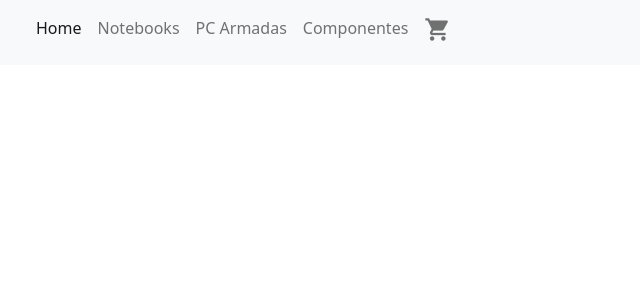
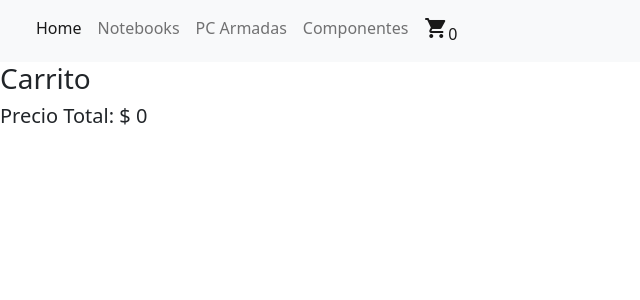
Before and after one commit to pablodiaz03/app-diaz, a React (Create React App) app: page /Cart in a window 1280 px wide. Shown: the top 300 px of the page, without its empty margins (0-640 px from the left). Built offline with nearby package versions, Linux system fonts and the light colour scheme.

Commit message:
Desafio 9

```diff
--- a/src/components/App.js
+++ b/src/components/App.js
@@ -1,14 +1,17 @@
 import Navbar from "./Navbar"
 import ItemListContainer from "./ItemListContainer"
 import ItemDetailContainer from "./ItemDetailContainer"
+import Cart from "./Cart"
 import {BrowserRouter} from "react-router-dom"
 import {Routes, Route} from "react-router-dom"
+import CartContext from "./CartContext"
 
 const App = () => {
     const greeting="Bienvenido: Pablo Diaz"
 
     return (
         <BrowserRouter>
+            <CartContext>
                 <Navbar/>
                 {/* <ItemListContainer/>
                 <ItemDetailContainer/> */}
@@ -16,8 +19,9 @@ const App = () => {
                     <Route path="/" element={<ItemListContainer/>}/>
                     <Route path="/category/:id" element={<ItemListContainer/>}/>
                     <Route path="/item/:id" element={<ItemDetailContainer/>}/>
-                {/* <Route path="/carrito" element={}/> */}
+                    <Route path="/Cart" element={<Cart/>}/>
                 </Routes>
+            </CartContext>
         </BrowserRouter>
     )
 }
--- /dev/null
+++ b/src/components/Cart.js
@@ -0,0 +1,17 @@
+import React from 'react'
+import { useContext } from 'react'
+import { contexto } from './CartContext'
+
+const Cart = () => {
+
+  const {precio_total, carrito} = useContext(contexto)
+
+  return (
+    <div>
+      <h3>Carrito</h3>
+      <h5>Precio Total: $ {precio_total}</h5>
+    </div>
+  )
+}
+
+export default Cart
--- /dev/null
+++ b/src/components/CartContext.js
@@ -0,0 +1,65 @@
+import {createContext, useState} from "react"
+
+export const contexto = createContext()
+
+const {/* Consumer, */ Provider} = contexto
+
+const CartContext = ({children}) => {
+
+    const [carrito, setCarrito] = useState([])
+    const [cantidad_total, setCantidad_total] = useState(0)
+    const [precio_total, setPrecio_totall] = useState(0)
+
+    const addItem = (producto, cantidad) => {
+        if(isInCart(producto)){
+            const newCart = [...carrito]
+            for (const elemento of newCart) {
+                if (elemento.id === producto.id){
+                    elemento.cantidad = elemento.cantidad + cantidad
+                }
+            }
+            // setCarrito(newCart)
+            console.log(newCart)
+            console.log("existe")
+
+        }else{
+            producto.cantidad = cantidad
+            setCarrito([...carrito,producto])
+            console.log("NO existe")
+
+        }
+
+        setCantidad_total(cantidad_total + cantidad)
+    }
+
+    const removeItem = (id) => {
+        const newCart = [...carrito].map(elemento => elemento.id !== id)
+        setCarrito(newCart)
+    }
+
+    const clear = () =>{
+        setCarrito([])
+    }
+
+    const isInCart = (producto) => {
+        return carrito.some(e => e.id == producto.id)
+    }
+
+    const valorDelContexto = {
+        cantidad_total,
+        precio_total,
+        carrito,
+        addItem,
+        removeItem,
+        clear,
+        isInCart
+    }
+
+    return (
+        <Provider value = {valorDelContexto} >
+            {children}
+        </Provider>
+    )
+}
+
+export default CartContext
--- a/src/components/CartWidget.js
+++ b/src/components/CartWidget.js
@@ -1,8 +1,16 @@
 import React from 'react'
+import { useContext } from 'react'
+import { contexto } from './CartContext'
 
 const CartWidget = () => {
+
+  const {cantidad_total} = useContext(contexto)
+
   return (
-    <span class="material-icons" id="logo">shopping_cart</span>
+    <>
+    <span className="material-icons" id="logo">shopping_cart</span>
+    <span>{cantidad_total}</span>
+    </>
   )
 }
 
--- a/src/components/ItemDetail.js
+++ b/src/components/ItemDetail.js
@@ -1,13 +1,16 @@
-import { useState } from "react"
+import { useState, useContext} from "react"
 import ItemCount from "./ItemCount"
+import { contexto } from "./CartContext"
 
 const ItemDetail = ({item}) => {
 
   const [contador, setContador] = useState(0)
+  const {addItem} = useContext(contexto)
 
   const handleClick = (contadorHijo) => {
     setContador(contadorHijo)
     console.log("clic del padre")
+    addItem(item, contadorHijo)
   }
 
   return (
@@ -16,7 +19,7 @@ const ItemDetail = ({item}) => {
     <h4>{item.title}</h4>
     <img src="https://via.placeholder.com/300x300" alt="card"></img>
     <p>Precio: {item.precio}</p>
-    <strong>Unidades Pedidas: {contador}</strong>
+    <strong>Unidades Pedidas: {item.cantidad}</strong>
     <ItemCount art={item} onAdd={handleClick}/>
   </article>
   )
--- a/src/components/ItemDetailContainer.js
+++ b/src/components/ItemDetailContainer.js
@@ -3,10 +3,10 @@ import { useParams } from "react-router-dom"
 import ItemDetail from "./ItemDetail"
 
 const BD = [
-    {id: 1, title: "Producto 1", precio: 1500, categoryId: "Notebooks", pictureUrl: "", stock: 10},
-    {id: 2, title: "Producto 2", precio: 2500, categoryId: "Notebooks", pictureUrl: "", stock: 20},
-    {id: 3, title: "Producto 3", precio: 3500, categoryId: "PCArmadas", pictureUrl: "", stock: 30},
-    {id: 4, title: "Producto 4", precio: 8000, categoryId: "Componentes", pictureUrl: "", stock: 40}
+    {id: 1, title: "Producto 1", precio: 1500, categoryId: "Notebooks", pictureUrl: "", stock: 10, cantidad: 0},
+    {id: 2, title: "Producto 2", precio: 2500, categoryId: "Notebooks", pictureUrl: "", stock: 20, cantidad: 0},
+    {id: 3, title: "Producto 3", precio: 3500, categoryId: "PCArmadas", pictureUrl: "", stock: 30, cantidad: 0},
+    {id: 4, title: "Producto 4", precio: 8000, categoryId: "Componentes", pictureUrl: "", stock: 40, cantidad: 0}
   ]
 
 const ItemDetailContainer = () => {
--- a/src/components/Navbar.js
+++ b/src/components/Navbar.js
@@ -35,7 +35,7 @@ const Navbar = () => {
                 </ul>
                 </li> */}
                 <li className="nav-item">
-                <NavLink to="/" className="nav-link" href="#"><CartWidget/></NavLink>
+                <NavLink to="/Cart" className="nav-link"><CartWidget/></NavLink>
                 </li>
             </ul>
             </div>
--- a/src/estilos.scss
+++ b/src/estilos.scss
@@ -3,5 +3,5 @@ body{
 }
 
 #logo{
-    font-size: 27px;
+    // font-size: 27px;
 }
```
Lines whose indentation alone changed are shown as unchanged.
